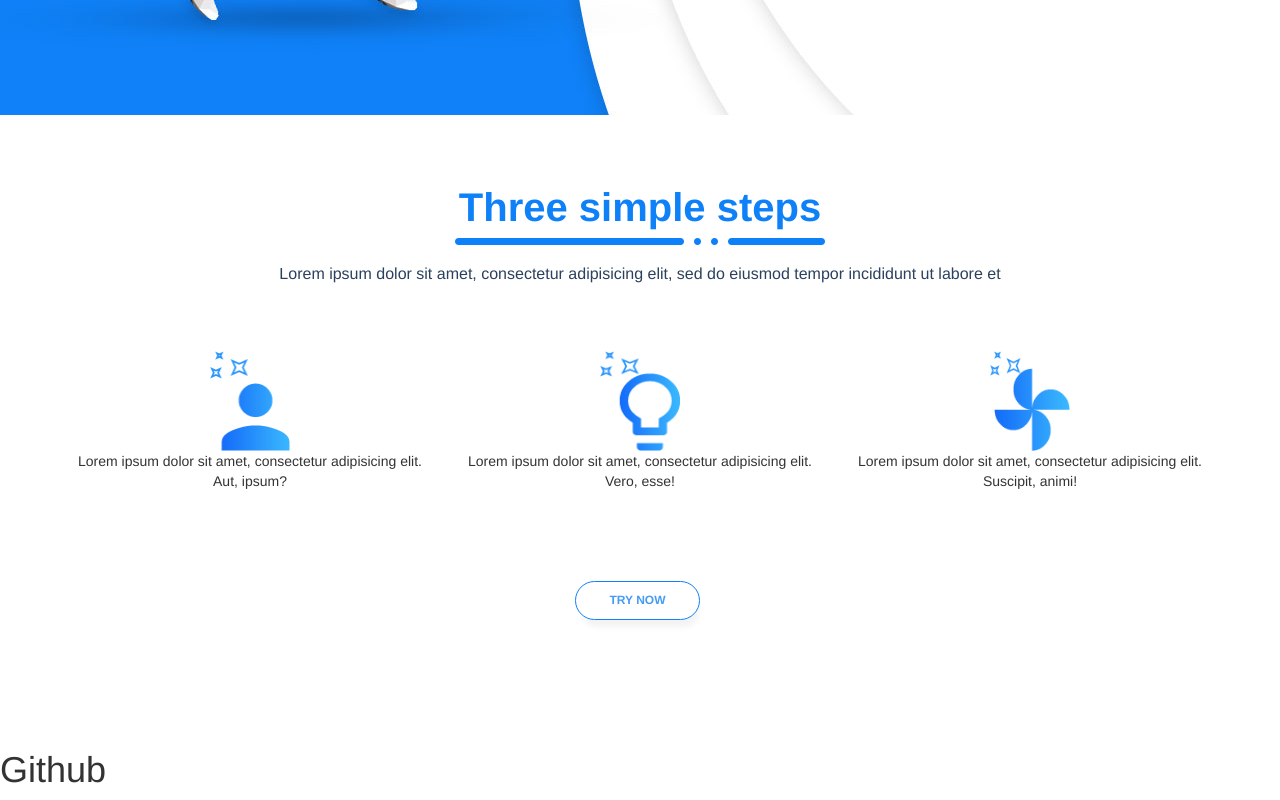
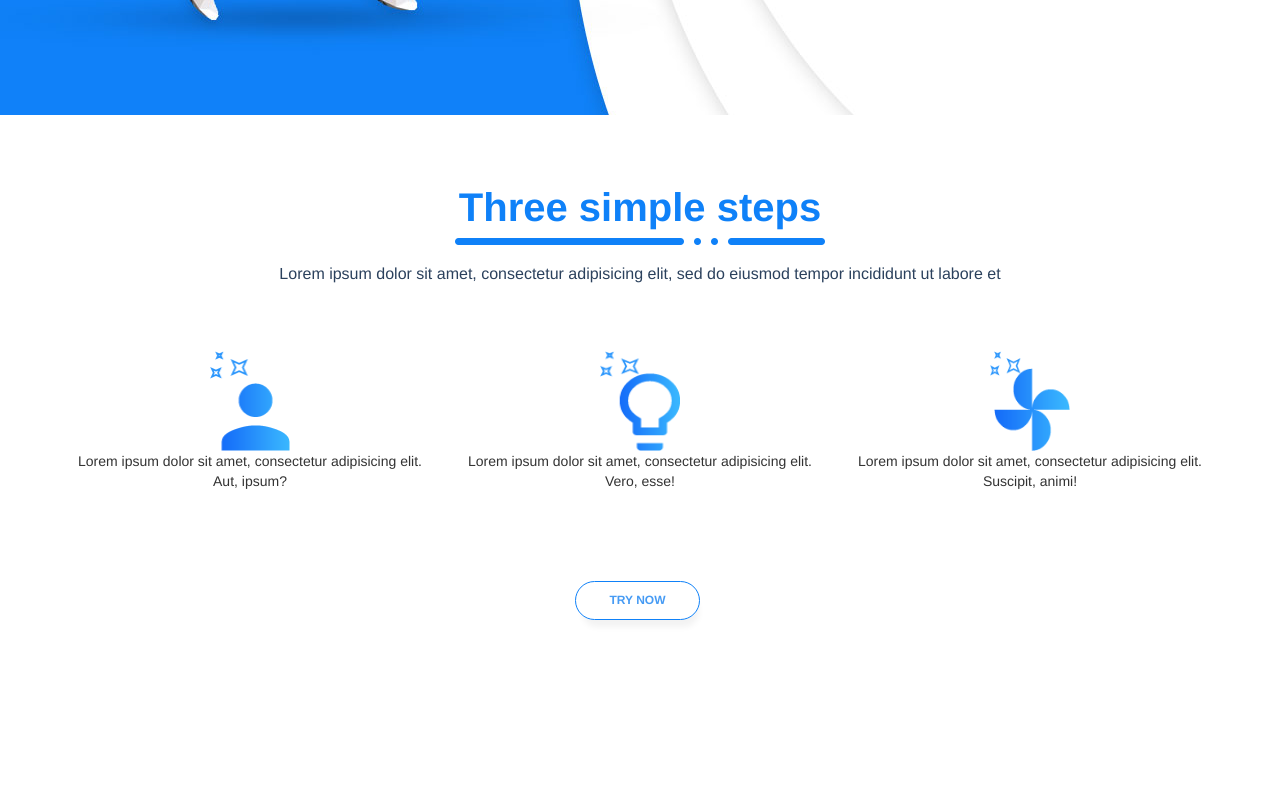
Before and after one commit to foysal-ahamed/geomatry, a plain HTML site: page index.html in a window 1280 px wide. Shown: the part 585-1385 px from the top of the page. After the commit the page ends 1335 px from the top, so only its background shows below. Drawn offline with Linux system fonts and the light colour scheme.

Commit message:
Index Restored
CSS too

```diff
--- a/index.html
+++ b/index.html
@@ -74,11 +74,6 @@
     </div>
   </div>
 
-  <!-- NEW GITHUB REPROSETORY -->
-  <div class="github">
-    <h1>Github</h1>
-  </div>
-
   <script src="./js/jquery-3.2.1.min.js"></script>
   <script src="./js/bootstrap.min.js"></script>
 </body>
--- a/style.css
+++ b/style.css
@@ -1,7 +1,6 @@
 body {
   transition: all 1s ease-in-out;
 }
-
 
 .bg {
   background-image: url(./img/banner.jpg);
```
